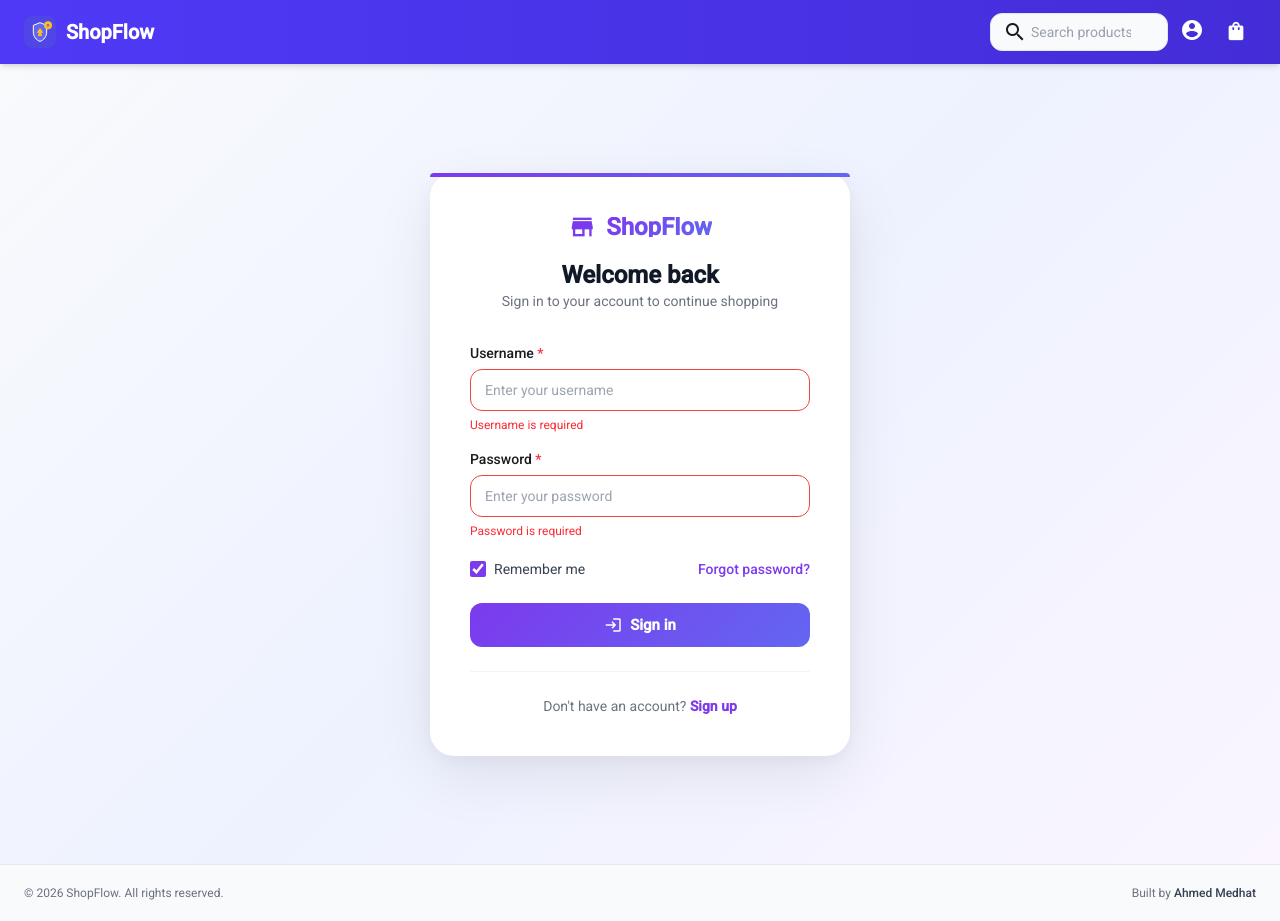
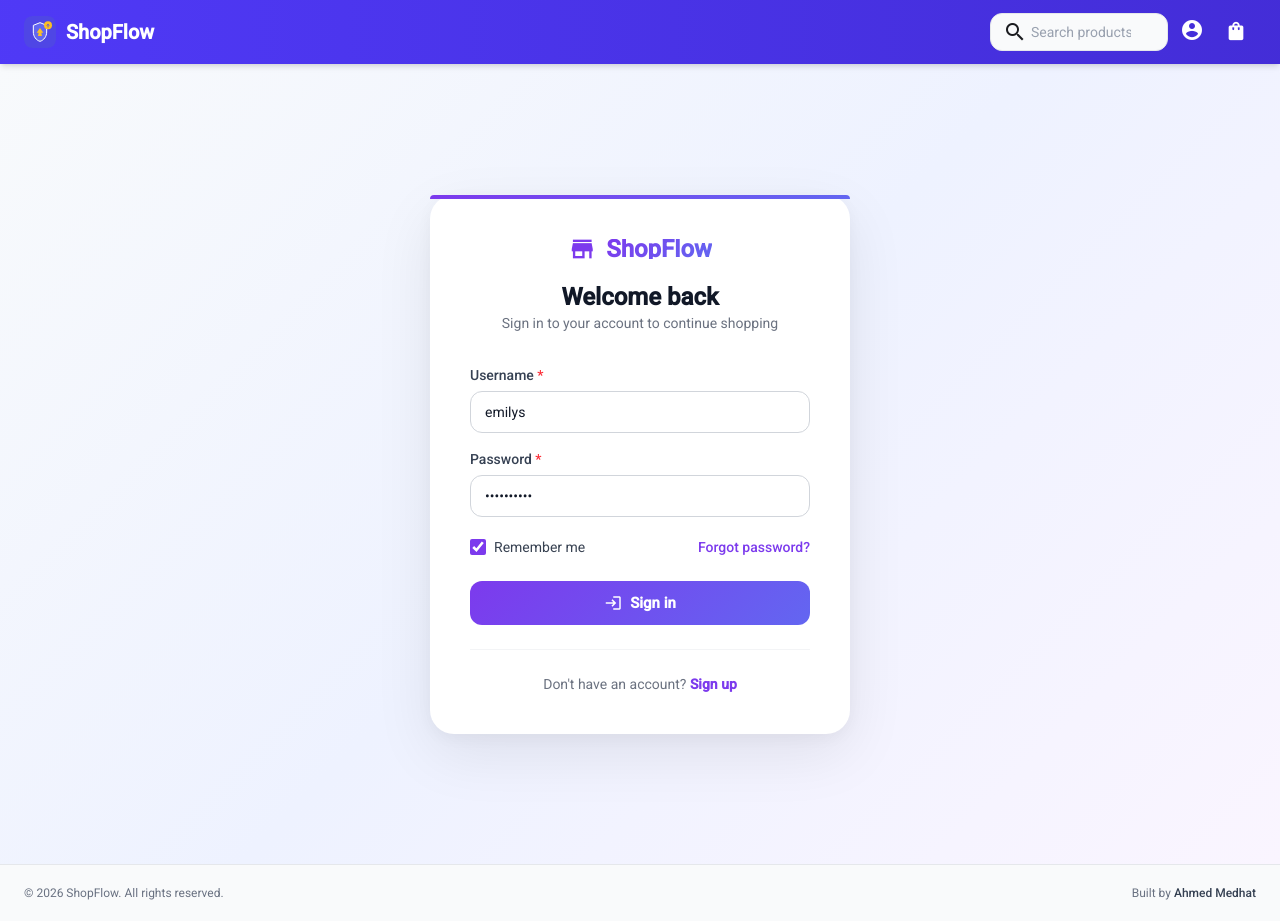
Before and after one commit to AhmedMedhat77/angular-ecommerce, an Angular app: page /login in a window 1280 px wide. Built offline with nearby package versions, Linux system fonts and the light colour scheme.

Commit message:
chore: set default values for login form credentials

```diff
--- a/src/app/screens/login/login.ts
+++ b/src/app/screens/login/login.ts
@@ -23,8 +23,8 @@ export class Login {
   readonly errorMessage = signal('');
 
   passwordForm = this.formBuilder.group({
-    username: ['', Validators.required],
-    password: ['', Validators.required],
+    username: ['emilys', Validators.required],
+    password: ['emilyspass', Validators.required],
   });
 
   username = this.passwordForm.controls.username;
```
